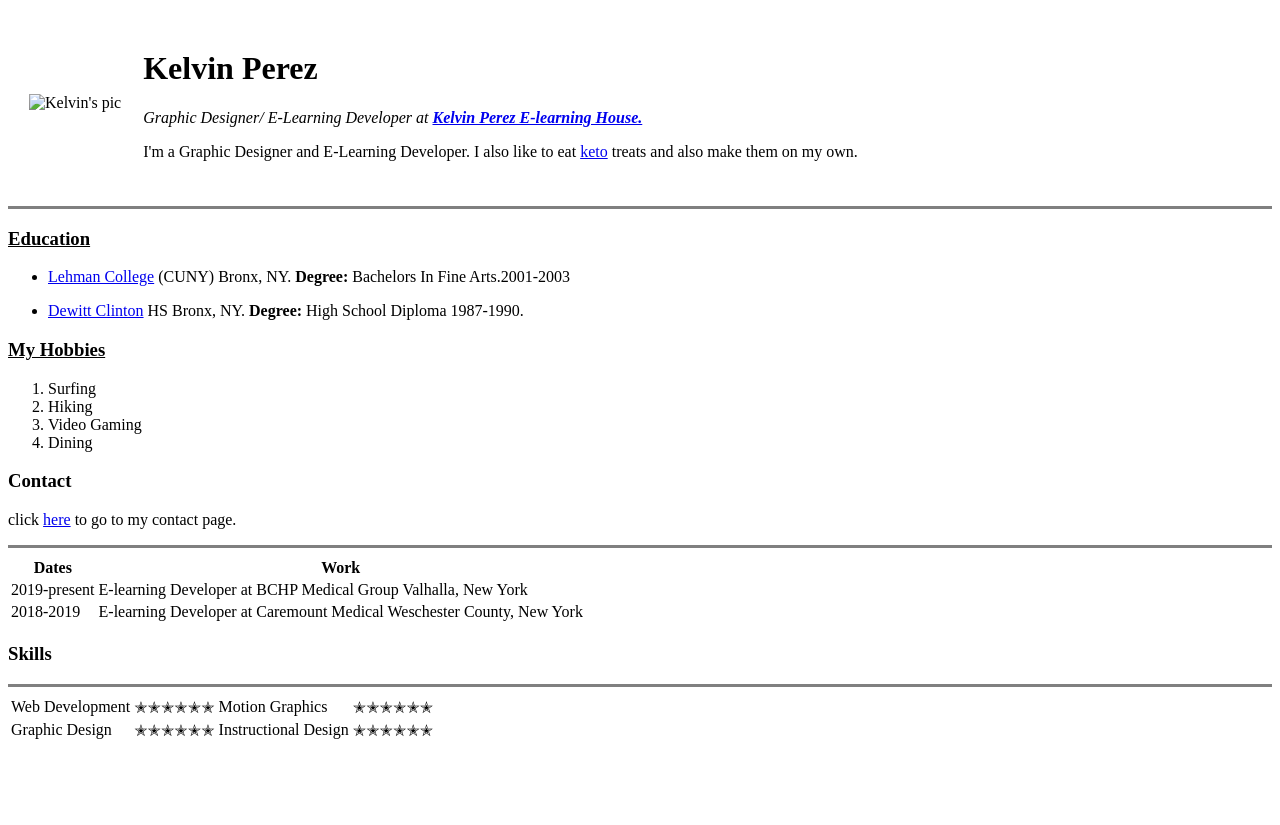
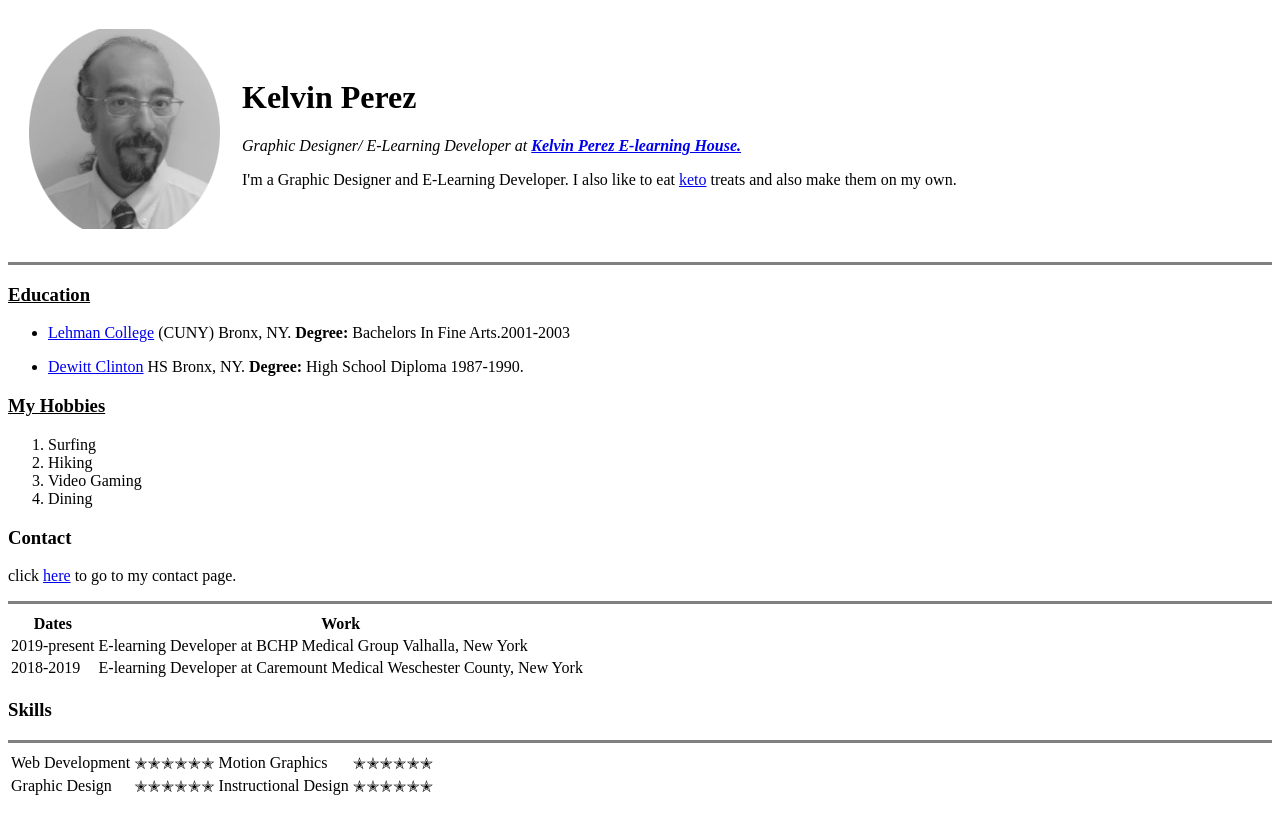
Before and after one commit to kelvanius/cv, a plain HTML site: page index.html in a window 1280 px wide. Before the commit the page ends 800 px from the top, so only its background shows below. Drawn offline with Linux system fonts and the light colour scheme.

Commit message:
try rename the img file

```diff
--- a/index.html
+++ b/index.html
@@ -10,7 +10,7 @@
 <body>
   <table cellspacing="20">
     <tr>
-      <td><img src="oval.png" alt="Kelvin's pic"></td>
+      <td><img src="kelvin oval.png" alt="Kelvin's pic"></td>
       <td>
         <h1>Kelvin Perez</h1>
         <p><em>Graphic Designer/ E-Learning Developer at <strong><a href="https://kelvinperez802.wixsite.com/mysite">Kelvin Perez E-learning House.</a></strong></em></p>
```
